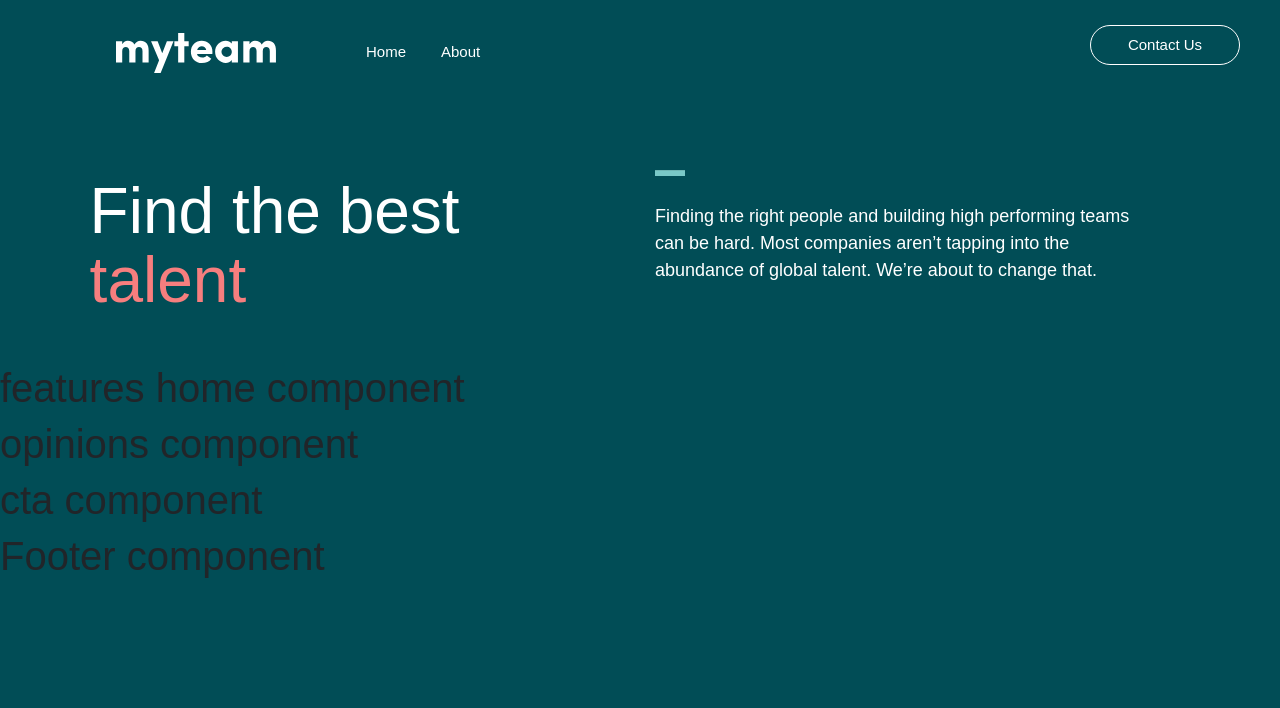
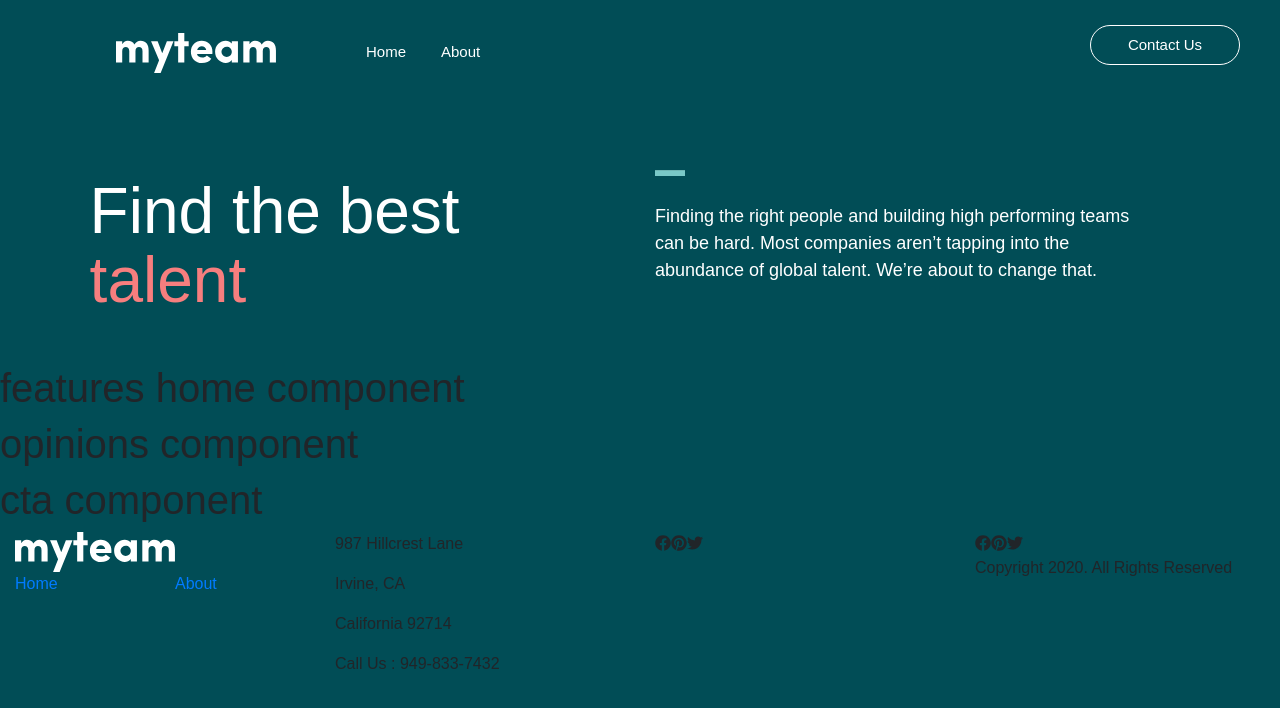
Before and after one commit to clf94-dev/myteam-vue, a Vue app: page / in a window 1280 px wide. Shown: the top 708 px of the page. Built offline with nearby package versions, Linux system fonts and the light colour scheme.

Commit message:
added footer struct component

```diff
--- a/src/components/Footer.vue
+++ b/src/components/Footer.vue
@@ -1,12 +1,56 @@
 <template>
-<div>
-    <h1>Footer component</h1>
-</div>
+<b-container fluid class="footer-section">
+    <b-row>
+        <b-col class="logo-col" xs="12" sm="6" md="3" lg="3">
+            <img :src="logo" alt="myteam">
+            <b-row class="links-row">
+                <b-col class="link-col" xs="6" sm="6" md="6" lg="6">
+                    <a class="links home"> Home</a>
+                </b-col>
+                <b-col class="link-col" xs="6" sm="6" md="6" lg="6">
+                    <a class="links about"> About</a>
+                </b-col>
+
+            </b-row>
+        </b-col>
+        <b-col class="dir-col" xs="12" sm="6" md="3" lg="3">
+            <p>987 Hillcrest Lane</p>
+            <p>Irvine, CA</p>
+            <p>California 92714</p>
+            <p>Call Us : 949-833-7432</p>
+        </b-col>
+        <b-col class="social-hidden-col" xs="12" sm="6" md="3" lg="3">
+
+            <div class='hidden'> <i class='fab fa-facebook'></i>
+                <i class='fab fa-pinterest'></i>
+                <i class='fab fa-twitter'></i>
+            </div>
+        </b-col>
+        <b-col class="social-col" xs="12" sm="6" md="3" lg="3">
+            <b-row>
+                <b-col class="social-row" xs="12" sm="6" md="12" lg="12">
+                    <i class='fab fa-facebook'></i>
+                    <i class='fab fa-pinterest'></i>
+                    <i class='fab fa-twitter'></i>
+                </b-col>
+                <b-col class="copy" xs="12" sm="6" md="12" lg="12">
+                    <p>Copyright 2020. All Rights Reserved</p>
+                </b-col>
+
+            </b-row>
+        </b-col>
+    </b-row>
+</b-container>
 </template>
 
 <script>
 export default {
-    name: 'Footer'
+    name: 'Footer',
+    data() {
+        return {
+            logo: require('@/assets/images/logo.svg')
+        }
+    }
 }
 </script>
 
```
